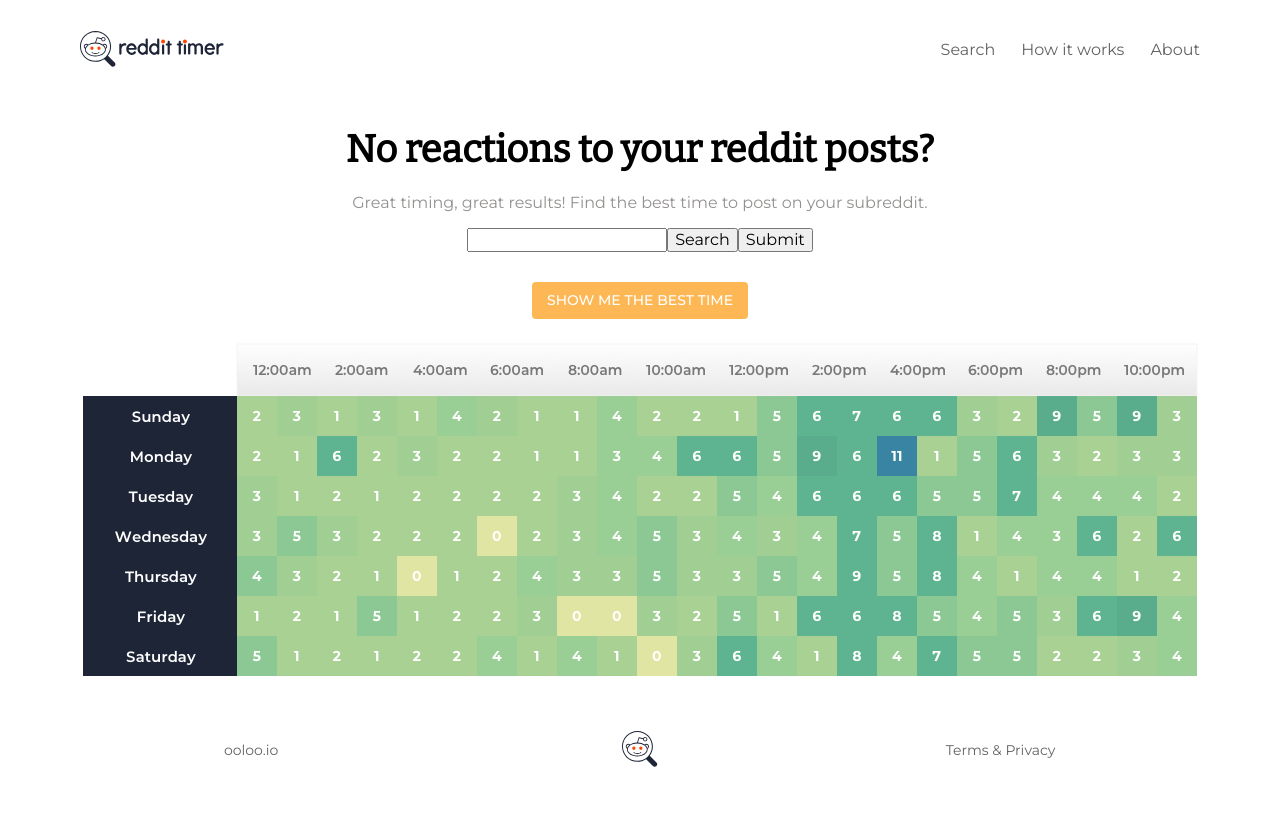
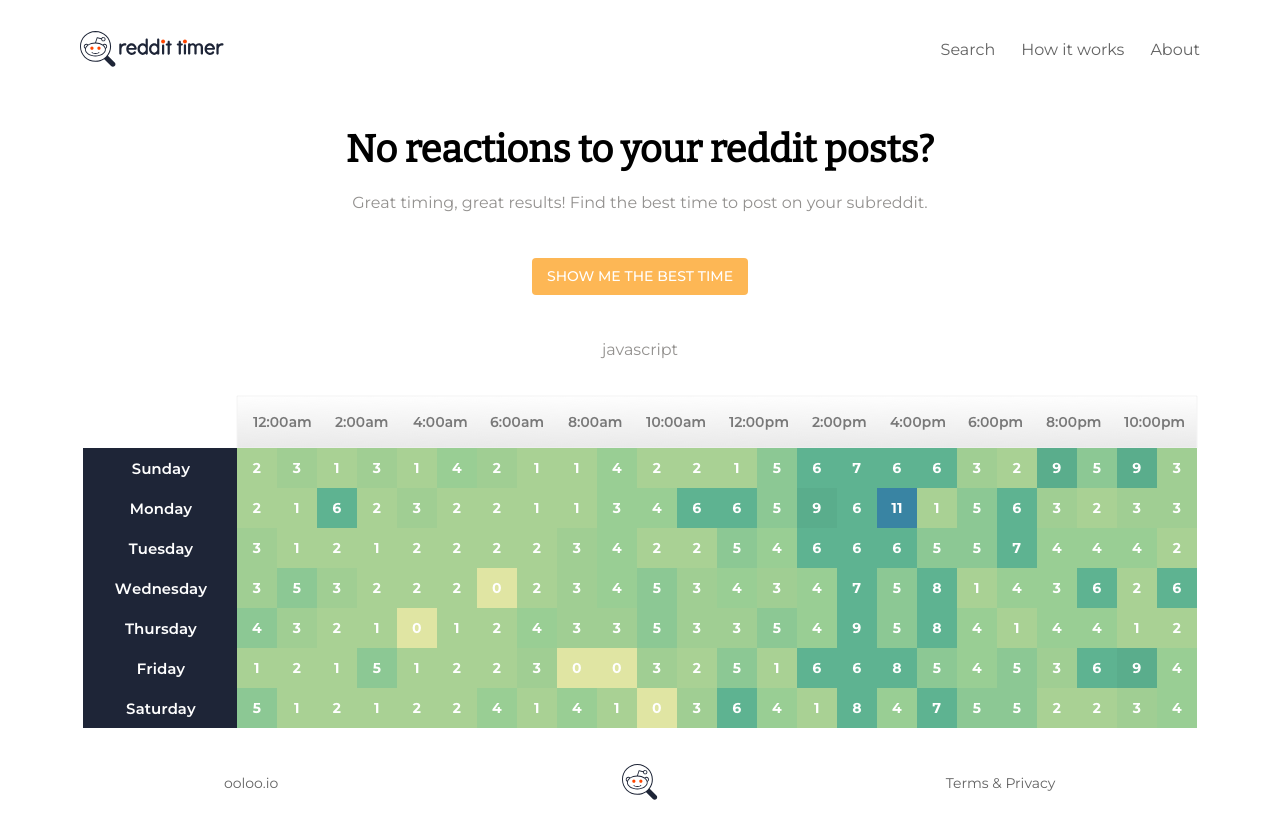
Before and after one commit to ooloo-io/reddit-timer-martink-rsa, a React (Create React App) app: page / in a window 1280 px wide. Before the commit the page ends 800 px from the top, so only its background shows below. Built offline with nearby package versions, Linux system fonts and the light colour scheme.

Commit message:
Hero section

```diff
--- a/src/components/Button/Button.js
+++ b/src/components/Button/Button.js
@@ -1,22 +1,20 @@
 import styled from 'styled-components';
 
 const Button = styled.button`
-  ${'' /* color: ${(props) => props.theme.colors.textPrimary.main}; */}
   color: white;
   text-decoration: none;
   transition: color 300ms ease-out;
-  background: ${(props) => props.theme.colors.primary.main};;
+  background: ${(props) => props.theme.colors.primary.main};
   padding: 14px 15px;
   border-radius: 4px;
   text-transform: uppercase;
   font-size: 14px;
   font-weight: 500;
   line-height: 0.64;
-  margin: 30px 0 24px 0;
   border: none;
-  text
+  transition: background 300ms ease-out;
   &:hover {
-    color: ${(props) => props.theme.colors.textPrimary.light};
+    background: ${(props) => props.theme.colors.primary.light};
   }
 `;
 
--- a/src/components/Header/Header.style.js
+++ b/src/components/Header/Header.style.js
@@ -14,6 +14,7 @@ const HeaderWrapper = styled.header`
 const Logo = styled.img`
   margin-top: 2px;
 `;
+
 const NavLink = styled(Link)`
   margin-left: 26px;
 `;
--- /dev/null
+++ b/src/components/Hero/Hero.js
@@ -0,0 +1,36 @@
+import React from 'react';
+import PropTypes from 'prop-types';
+import { Link } from 'react-router-dom';
+import Table from '../../assets/images/table.png';
+import {
+  HeroWrapper,
+  Title,
+  Subtitle,
+  HeroForm,
+  CTA,
+  Input,
+} from './Hero.style';
+
+function Hero({ title, subtitle, cta }) {
+  return (
+    <HeroWrapper>
+      <Title>{title}</Title>
+      <Subtitle>{subtitle}</Subtitle>
+      <HeroForm action="/search">
+        <CTA type="submit">{cta}</CTA>
+        <Input type="text" name="query" aria-label="Search" defaultValue="javascript" />
+      </HeroForm>
+      <Link to="/search" alt="Search">
+        <img src={Table} alt="Javascript" />
+      </Link>
+    </HeroWrapper>
+  );
+}
+
+Hero.propTypes = {
+  title: PropTypes.string.isRequired,
+  subtitle: PropTypes.string.isRequired,
+  cta: PropTypes.string.isRequired,
+};
+
+export default Hero;
--- /dev/null
+++ b/src/components/Hero/Hero.style.js
@@ -0,0 +1,46 @@
+import styled from 'styled-components';
+import Button from '../Button/Button';
+
+const HeroWrapper = styled.header`
+  box-sizing: border-box;
+  display: flex;
+  flex-direction: column;
+  align-items: center;
+  height: 100%;
+  width: 100%;
+`;
+
+const Title = styled.h1`
+  font-family: ${(props) => props.theme.fonts[0]};
+  font-size: 2.375rem;
+  color: ${(props) => props.theme.colors.textPrimary.main};
+  margin-top: 28px;
+  margin-bottom: 6px;
+`;
+
+const Subtitle = styled.p`
+  color: ${(props) => props.theme.colors.gray.main};
+`;
+
+const HeroForm = styled.form`
+  display: flex;
+  flex-direction: column;
+`;
+
+const CTA = styled(Button)`
+  margin: 30px 0 30px 0;
+`;
+
+const Input = styled.input`
+  color: ${(props) => props.theme.colors.gray.main};
+  text-align: center;
+  border: none;
+  margin: 15px 0 35px 0;
+  &:focus {
+    outline: none;
+  }
+`;
+
+export {
+  HeroWrapper, Title, Subtitle, HeroForm, CTA, Input,
+};
--- a/src/pages/HomePage/HomePage.js
+++ b/src/pages/HomePage/HomePage.js
@@ -1,20 +1,15 @@
 import React from 'react';
 import HomepageWrapper from './HomePage.style';
-import Button from '../../components/Button/Button';
-import Table from '../../assets/images/table.png';
+import Hero from '../../components/Hero/Hero';
 
 function HomePage() {
   return (
     <HomepageWrapper>
-      <h1>No reactions to your reddit posts?</h1>
-      <p>Great timing, great results! Find the best time to post on your subreddit.</p>
-      <form>
-        <input type="text" name="search" aria-label="Search" />
-        <button type="submit">Search</button>
-        <input type="submit" value="Submit" />
-      </form>
-      <Button>Show me the best time</Button>
-      <img src={Table} alt="Javascript" />
+      <Hero
+        title="No reactions to your reddit posts?"
+        subtitle="Great timing, great results! Find the best time to post on your subreddit."
+        cta="Show me the best time"
+      />
     </HomepageWrapper>
   );
 }
--- a/src/styles/globalStyle.js
+++ b/src/styles/globalStyle.js
@@ -8,15 +8,6 @@ const GlobalStyle = createGlobalStyle`
     font-family: ${(props) => props.theme.fonts[1]};
     color: ${(props) => props.theme.colors.gray.main};
   }
-  h1, h2, h3, h4, h5, h6 {
-    font-family: ${(props) => props.theme.fonts[0]};
-    color: ${(props) => props.theme.colors.textPrimary.main};
-  }
-  h1 {
-    margin-top: 28px;
-    font-size: 2.375rem;
-    margin-bottom: 6px;
-  }
   h2 {
     font-size: 1.5rem;
   }
--- a/src/styles/theme.js
+++ b/src/styles/theme.js
@@ -6,8 +6,8 @@ const theme = {
   colors: {
     primary: {
       main: '#fdb755',
-      light: '#fdb755',
-      dark: '#fdb755',
+      light: '#ffc372',
+      dark: '#ce9648',
     },
     secondary: {
       main: 'blue',
```
